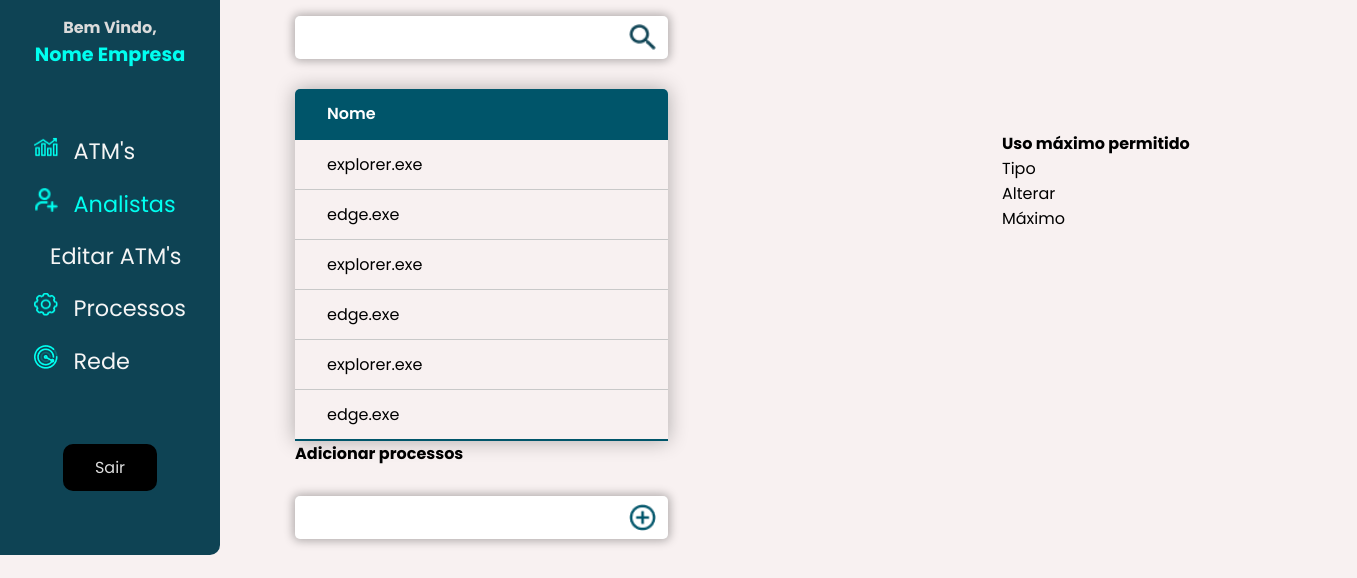
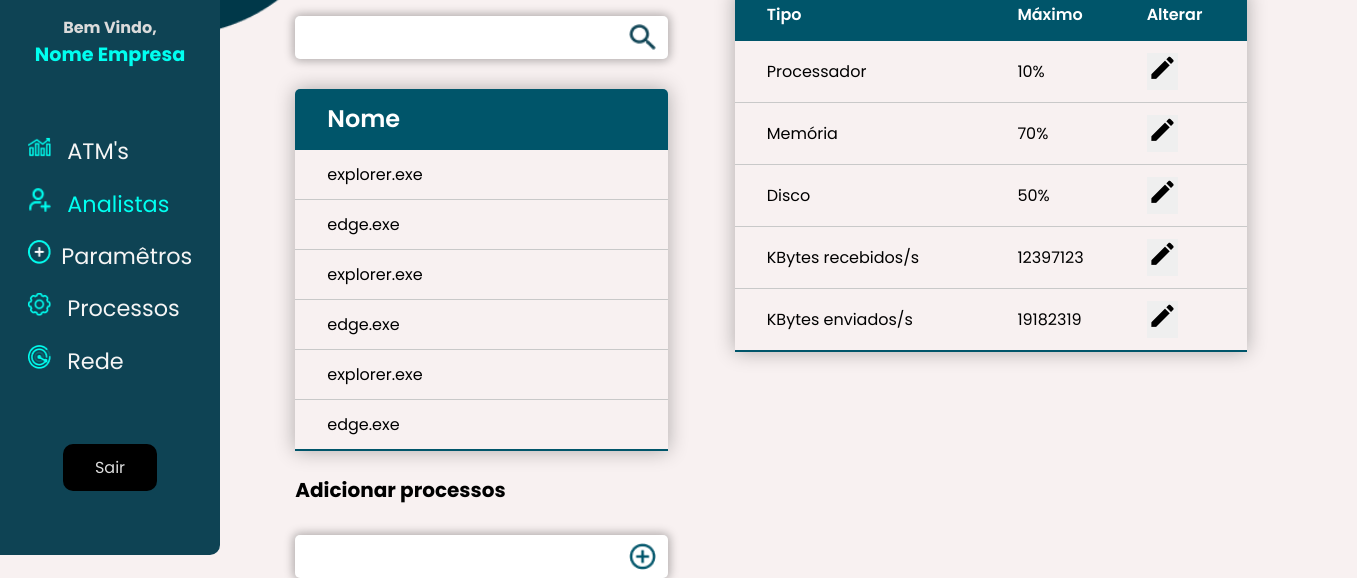
Before and after one commit to CashTec/CashTech-SITE, a website: page site/public/dashboard-parametrizacao.html in a window 1280 px wide. Shown: the part 245-823 px from the top of the page, 1357 px wide, since content can reach past the window. Before the commit the page ends 800 px from the top, so only its background shows below. Drawn offline with Linux system fonts and the light colour scheme; files that its build step writes are made by us from their sources.

Commit message:
UPDATE: Design dashboard parametro atualizado

```diff
--- a/site/public/css/dashboard-parametrizacao.css
+++ b/site/public/css/dashboard-parametrizacao.css
@@ -4,7 +4,7 @@ body {
   }
 
 .principal {
-    width: 80%;
+    width: 100%;
     height: 95vh;
     margin: auto;
     display: flex;
@@ -14,7 +14,7 @@ body {
 
 .conteudo {
     height: 88vh;
-    width: 120%;
+    width: 100%;
 }
 
 .principal .titulo {
@@ -32,6 +32,18 @@ body {
     font-size: 35px;
 }
 
+.backElipse {
+    margin-left: 170px;
+    margin-right: -100px;
+
+}
+
+.elipseUp,
+.elipseUp {
+  width: 15vw;
+  height: 35vh;
+}
+
 /* corpo */
 
 .container-all {
@@ -41,12 +53,18 @@ body {
     height: 80vh;
 }
 
+/* Processos */
 .container-process {
     display: flex;
     flex-direction: column;
     height: 60vh;
 }
 
+.titulo-processo {
+    display: flex;
+    align-items: center;
+    justify-content: center;
+}
 
 .titulo-processo h2{
     font-size: 30px;
@@ -80,6 +98,19 @@ body {
 }
 
 /* Inicio Tabela dos Processo */
+
+.titulo-uso-maximo {
+    display: flex;
+    justify-content: center;
+    margin-top: -115px;
+    margin-bottom: 50px;
+    width: 100%;
+
+}
+
+.titulo-uso-maximo h2{
+    font-size: 30px;
+}
 
 .nenhum-cadastrado {
     animation: aparecer_planilha 500ms ease-out;
@@ -127,7 +158,7 @@ body {
     background-color: #00556A;
     text-align: left;
     font-weight: 600;
-    font-size: 1rem;
+    font-size: 1.5rem;
 }
 
 .tabela-processos thead button:hover,
@@ -166,3 +197,87 @@ td {
 }
 
 /* Fim Tabela dos Processo  */
+
+
+/* Input adicionar processos */
+.add-processo h2{
+    margin-top: 24px;
+    font-size: 20px;
+}
+
+
+/* Inicio CSS parametrização hardwares */
+
+@keyframes aparecer_planilha {
+    0% {
+        opacity: 0;
+    }
+
+    100% {
+        opacity: 1;
+    }
+}
+
+.table-info {
+    border-collapse: collapse;
+    width: 40vw;
+    border-radius: 5px 5px 0 0;
+    overflow: hidden;
+    box-shadow: 0 0 20px rgba(0, 0, 0, 0.30);
+    animation: aparecer_planilha 1000ms ease-out;
+}
+
+.table-info tr td:first-of-type,
+.table-info tr th:first-of-type {
+    padding-left: 2rem;
+}
+
+.table-info th {
+    background-color: #00556A;
+    color: #ffffff;
+    text-align: left;
+    font-weight: 600;
+}
+
+.table-info thead button {
+    color: #ffff;
+    background-color: #00556A;
+    text-align: left;
+    font-weight: 600;
+    font-size: 1rem;
+}
+
+.table-info thead button:hover,
+.table-info .active-filtro {
+    color: #00bbff;
+}
+
+
+.table-info th img {
+    height: 13px;
+    position: relative;
+    left: 4px;
+    background-color: #c9c9c9;
+}
+
+
+.table-info th,
+td {
+    padding: 12px 15px;
+}
+
+.table-info td img {
+    height: 30px;
+}
+
+.table-info tr {
+    border-bottom: 1px solid #c9c9c9;
+}
+
+.table-info tr:last-of-type {
+    border-bottom: 2px solid #00556A;
+}
+
+.table-info .active-bg {
+    background-color: #d6d6d6;
+}
--- a/site/public/dashboard-parametrizacao.html
+++ b/site/public/dashboard-parametrizacao.html
@@ -16,10 +16,9 @@
 </head>
 
 <body>
-    <!-- <div class="backElipse">
-        <img src="img/cashTechSystem/EllipseUp.png" class="elipseUp">
-        <img src="img/cashTechSystem/EllipseDown.png" class="elipseDown">
-    </div> -->
+     <div class="backElipse">
+        <img src="img/cashTechSystem/ElipseUpInverso.png" class="elipseUp">
+    </div>
     <aside>
         <div class="menu">
             <div class="container">
@@ -40,9 +39,7 @@
                         </a>
                         <a href="#">
                             <li>
-                                <img src="img/cashTechSystem/editAtm.png" alt="">
-                                Editar ATM's
-                            </li>
+                                <img src="img/cashTechSystem/edit-parametro.png" alt="">Paramêtros</li>
                         </a>
                         <a href="#">
                             <li><img src="./img/cashTechSystem/process.png" alt=""> Processos</li>
@@ -126,15 +123,47 @@
                     <div class="titulo-uso-maximo">
                         <h2>Uso máximo permitido</h2>
                     </div>
-                    <div class="caixa-hardware">
-                        <div class="titulo-info-hardware">
-                            <li>Tipo</li>
-                            <li>Alterar</li>
-                            <li>Máximo</li>
+                    <div class="planilha-users" id="div_planilhaUsers">
+                        <div class="nenhum-cadastrado">
+                            <h2 id="h2_nenhumAchado"></h2>
                         </div>
-                        <div class="caixa-info-hardware">
+                        <table class="table-info">
+                            <thead>
+                                <tr>
+                                    <th><button name="btn-filtro" onclick="atualizarFeed('tipo')">Tipo</button></th>
+                                    <th><button name="btn-filtro" onclick="atualizarFeed('maximo')">Máximo</button></th>
+                                    <th>Alterar</button></th>
+                                </tr>
+                            </thead>
+                            <tbody id="table-parametro">
 
-                        </div>
+                                <tr>
+                                    <td>Processador</td>
+                                    <td>10%</td>
+                                    <td><button onclick=""><img src="img/cashTechSystem/lapis-parametro.png"></button></td>
+                                </tr>
+                                <tr>
+                                    <td>Memória</td>
+                                    <td>70%</td>
+                                    <td><button onclick=""><img src="img/cashTechSystem/lapis-parametro.png"></button></td>
+                                </tr>
+                                <tr>
+                                    <td>Disco</td>
+                                    <td>50%</td>
+                                    <td><button onclick=""><img src="img/cashTechSystem/lapis-parametro.png"></button></td>
+                                </tr>
+                                <tr>
+                                    <td>KBytes recebidos/s</td>
+                                    <td>12397123</td>
+                                    <td><button onclick=""><img src="img/cashTechSystem/lapis-parametro.png"></button></td>
+                                </tr>
+                                <tr>
+                                    <td>KBytes enviados/s</td>
+                                    <td>19182319</td>
+                                    <td><button onclick=""><img src="img/cashTechSystem/lapis-parametro.png"></button></td>
+                                </tr>
+                            </tbody>
+                        </table>
                     </div>
                 </div>
             </div>
```
Also changed, not shown: site/public/img/cashTechSystem/ElipseUpInverso.png (added), site/public/img/cashTechSystem/edit-parametro.png (added), site/public/img/cashTechSystem/lapis-parametro.png (added).
